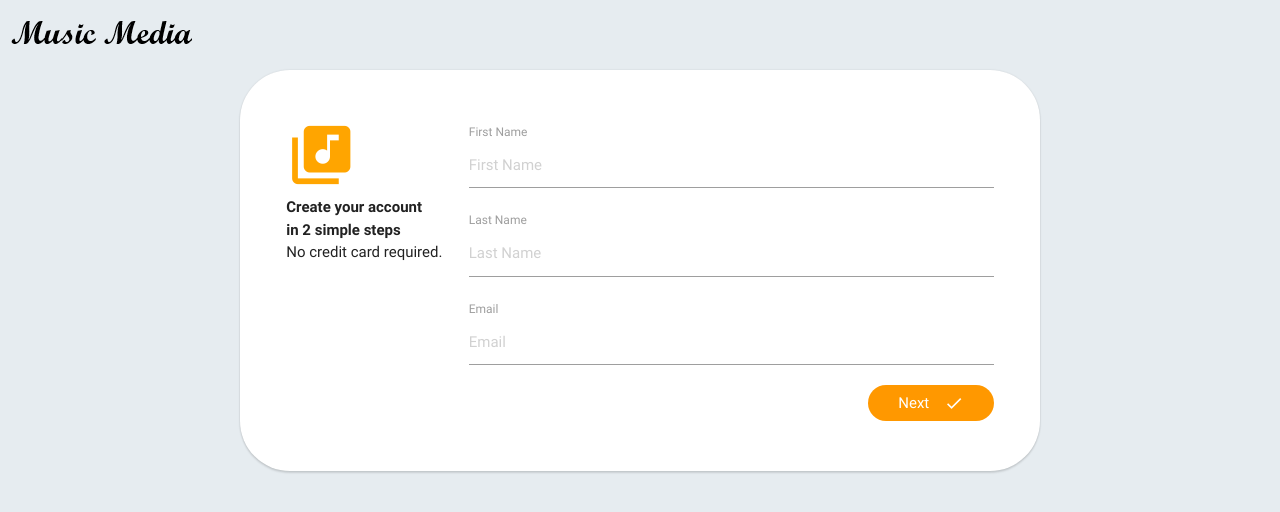
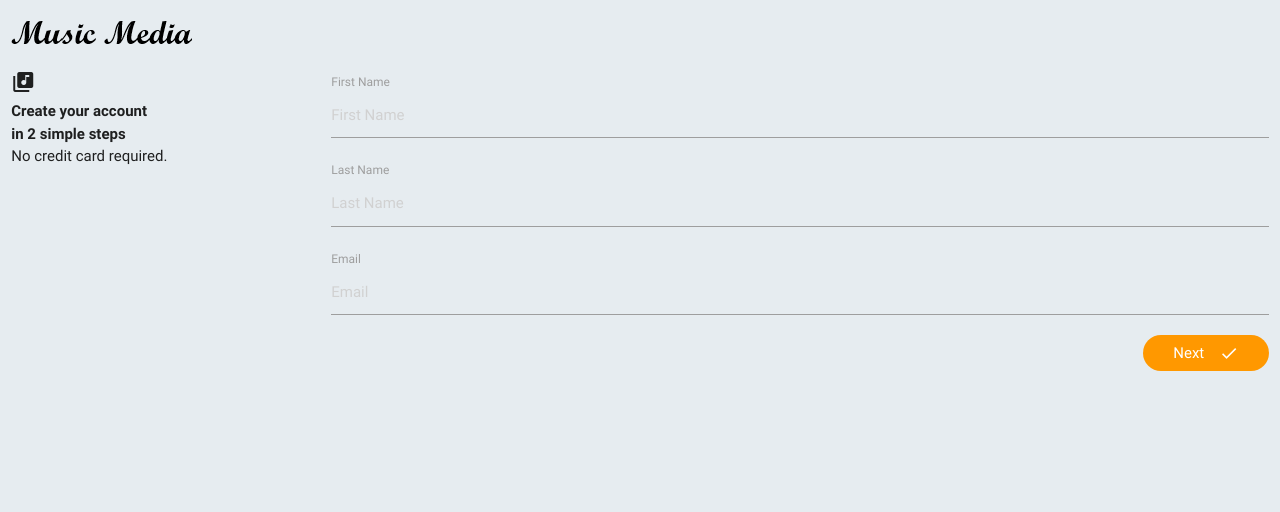
Before and after one commit to musicmediawebapp/MusicMediaWebApp, a React (Create React App) app in the folder client/: page /workflow in a window 1280 px wide. Shown: the top 512 px of the page. Built offline with nearby package versions, Linux system fonts and the light colour scheme; no server answers.

Commit message:
Workflow css is refactored to be local scope

```diff
--- a/client/src/components/setup/Workflow/Workflow.css
+++ b/client/src/components/setup/Workflow/Workflow.css
@@ -1,5 +1,5 @@
 /* This is a container for our form */
-.form {
+:local(.form) {
     max-width: 800px;
     min-height: 400px;
     margin: 0 auto;
@@ -9,13 +9,13 @@
     border-radius: 50px;
 }
 
-.library-music {
+:local(.library_music) {
     font-size: 70px;
     color: orange;
 }
 
 /* This is the left side of the workflow, where we show the logo and some explainer text */
-.logo-box {
+:local(.logo_box) {
     min-width: 70px; /* This is so when the screen resizes to a smaller one, our redux forms won't overlap */
     line-height: 1.5;
 }
--- a/client/src/components/setup/Workflow/Workflow.js
+++ b/client/src/components/setup/Workflow/Workflow.js
@@ -3,7 +3,7 @@ import FormFirstPage from '../FormFirstPage/FormFirstPage';
 import FormSecondPage from '../FormSecondPage/FormSecondPage';
 import FormThirdPage from '../FormThirdPage';
 import TopBar from '../TopBar/TopBar';
-import './Workflow.css';
+import s from './Workflow.css';
 
 class Workflow extends Component {
     constructor(props) {
@@ -35,9 +35,9 @@ class Workflow extends Component {
             <div>
                 {/* Show the top part of the workflow, which shows the logo */}
                 <TopBar />
-                <div className="form row">
-                    <div className="col s3 logo-box">
-                        <i className="material-icons library-music">library_music</i>
+                <div className={s.form + " row"}>
+                    <div className={s.logo_box + " col s3"}>
+                        <i className={s.library_music + " material-icons"}>library_music</i>
                         <div>
                             <b>Create your account <br />
                             in 2 simple steps</b>  <br />
```
